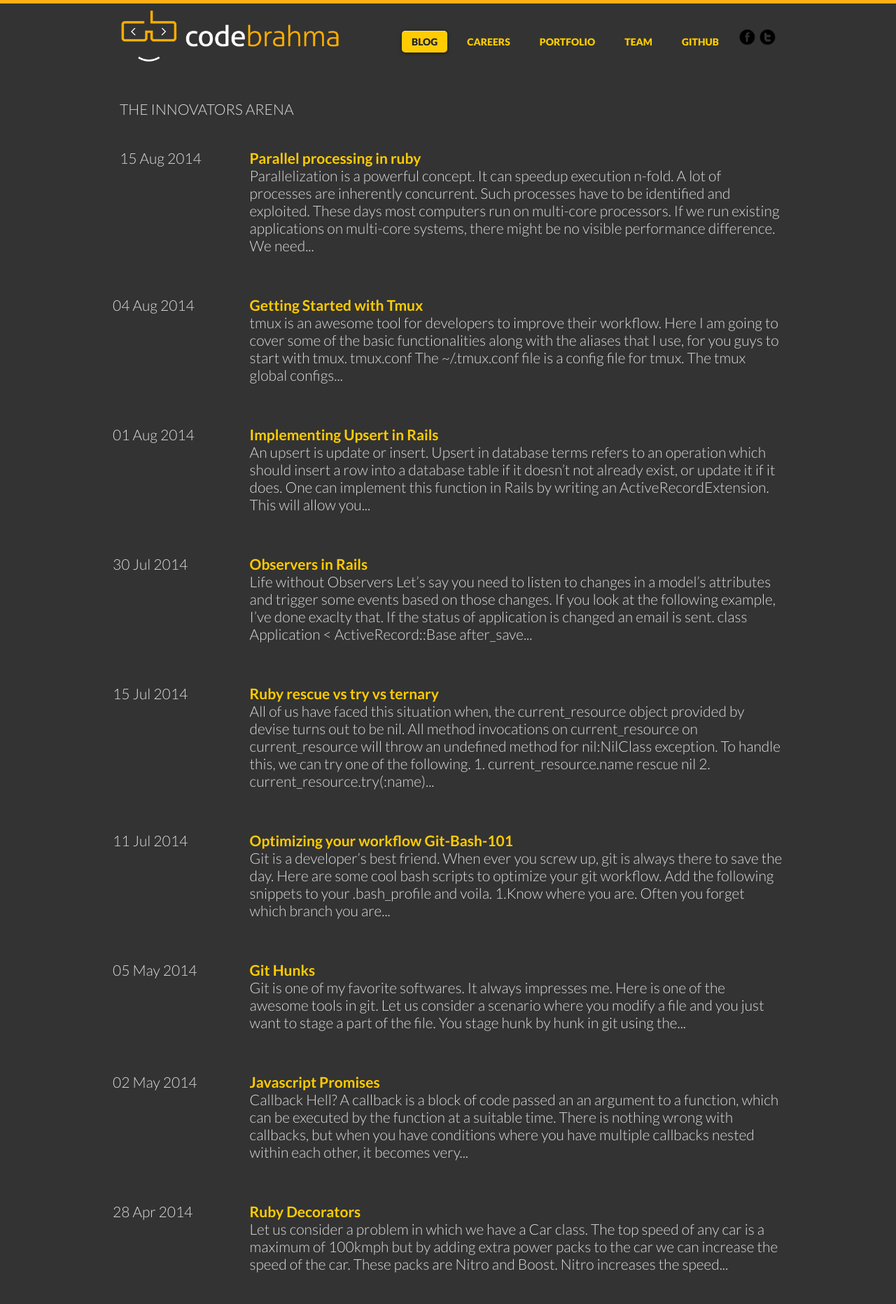
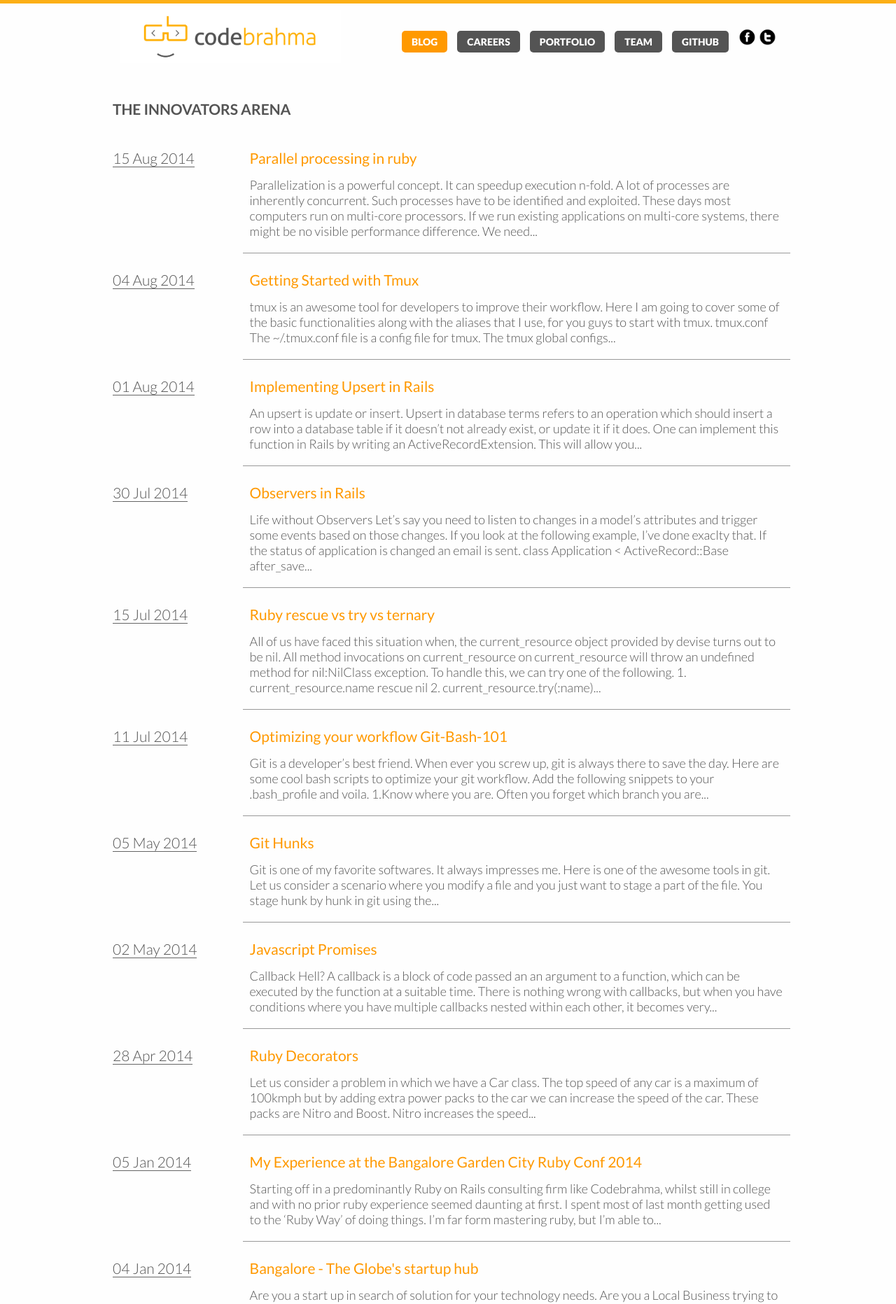
Before and after one commit to Codebrahma/codebrahma.github.io, a Jekyll site: the page built from blog.html, in a window 1280 px wide. Shown: the top 1863 px of the page at 70% size. Built offline with Jekyll 4.4.1, drawn with Linux system fonts in a browser that asks for light colours; nearby versions of some CDN libraries; some web fonts are replaced.

Commit message:
added white skin

```diff
--- a/_includes/header.html
+++ b/_includes/header.html
@@ -52,7 +52,7 @@
               <h1>
                 <a href="/">
                   <span>Codebrahma</span>
-                  <img src="/images/logo.png" width="316px" height="75px" alt="">
+                  <img src="/images/logo.jpg" width="316px" height="75px" alt="">
                 </a>
               </h1>
             </div>
--- a/blog.html
+++ b/blog.html
@@ -8,10 +8,10 @@
 
 <div id="home">
   <div class="grid">
-    <div class="unit">
+    <div class="blog-heading unit">
       <!-- The name of the blog goes here -->
       <!-- FIXME : Change the name of the blog once confirmed -->
-      <p class="upcase">the innovators arena</p>
+      <p class="bold upcase">the innovators arena</p>
     </div>
     <div class="posts">
       {% for post in site.posts %}
--- a/css/main.css
+++ b/css/main.css
@@ -698,3 +698,144 @@
   line-height: 20px;
   font-family: monaco, serif;
 }
+
+/*white skin*/
+  body{
+    background:#fefefe;
+    color:#545454;
+  }
+
+  a{
+    color:#f90;
+    font-weight: normal;
+  }
+
+  .bold{
+    font-weight: bold;
+  }
+  .divider{
+    background:#f90;
+    box-shadow: inset 0 3px 3px rgba(0, 0, 0, 0.15),
+                inset 0 -3px 3px rgba(0, 0, 0, 0.15);
+  }
+
+  .divider h4{
+    color:#fff;
+  }
+
+  footer{
+    background:#333;
+    color:#fff;
+    padding:30px 0px;
+    font-size:16px;
+  }
+
+  footer a:hover{
+    color:#f90;
+  }
+
+  #projects .unit > div {
+    background:transparent;
+    box-shadow: none;
+  }
+
+  #projects a{
+    color:#545454;
+  }
+
+  #projects .unit{
+    text-align:center;
+  }
+
+  .main-nav li a{
+    background:#545454;
+    color:#fff;
+    box-shadow: none;
+    text-shadow:none;
+  }
+
+  .main-nav li a:hover,
+  .main-nav li.current a {
+    background:#f90;
+    color:#fff;
+    box-shadow: none;
+    text-shadow:none;
+  }
+
+  #twitter a, #facebook a{
+    background:transparent;
+  }
+
+
+  #page h1{
+    border-color:#f90;
+  }
+
+  #page iframe{
+    display:block;
+    margin:auto;
+  }
+
+  .jcarousel-control-next,
+  .jcarousel-control-prev{
+    background: #545454!important;
+    color: #fff!important;
+    border: 0px!important;
+    box-shadow: none!important;
+    text-shadow: none!important;
+  }
+
+  .jcarousel-pagination a{
+    color:#fff!important;
+    background:#545454!important;
+  }
+
+  #home div.preview-post {
+    margin-bottom: 15px;
+    padding-bottom: 20px;
+    border-bottom: 1px solid rgba(0,0,0,.4);
+  }
+
+  #home div.preview-post:last-of-type {
+   border-bottom: 0px;
+  }
+
+  #home div.preview-content {
+    font-size:18px;
+    margin-top: 15px;
+  }
+
+  .posts .unit.one-fifth:first-of-type,
+  .blog-heading{
+    padding:10px!important;
+  }
+
+  .posts .unit.one-fifth span{
+    border-bottom:1px solid rgba(0,0,0,.6);
+  }
+
+  .og-details h3{
+    color:#e3e3e3;
+  }
+
+  .email{
+    border-radius:5px;
+    padding:5px;
+    font-weight:light;
+    font-size:16px;
+    box-shadow: none;
+    border: 1px solid rgba(0,0,0,.3);
+    height: 35px;
+    text-transform: capitalize;
+  }
+
+  .button{
+    background:#f90;
+    color:#fff;
+    border:0px;
+    border-radius: 5px;
+    padding:5px;
+  }
+
+
+/*white skin*/
```
Also changed, not shown: images/logo.jpg (added), images/logo1.png (added).
